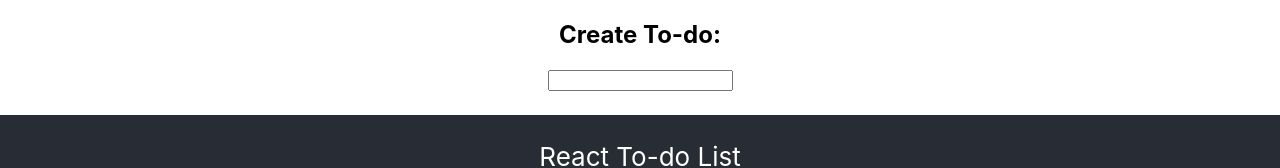
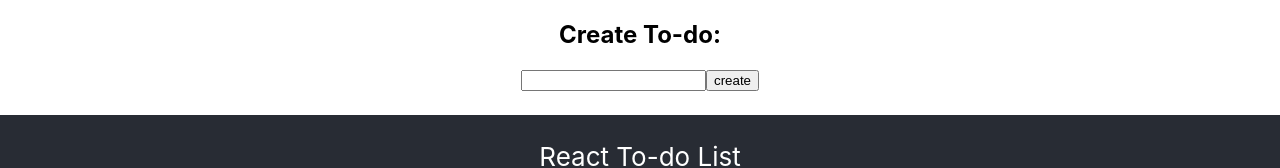
Before and after one commit to jackcho626/react-todo-list, a React (Create React App) app: page / in a window 1280 px wide. Shown: the top 168 px of the page. Built offline with nearby package versions, Linux system fonts and the light colour scheme.

Commit message:
Added create new todo feature

```diff
--- a/src/App.js
+++ b/src/App.js
@@ -8,11 +8,12 @@
   </div>
 )
 
-const CreateTodo = ({ todo, setTodo, createTodo }) => (
+const CreateTodo = ({ setTodo, submitTodo }) => (
   <div>
     <h2>Create To-do: </h2>
-    <form onSubmit={ () => createTodo(todo) }>
+    <form onSubmit={ submitTodo }>
       <input onChange={ e => setTodo(e.target.value) } />
+      <input type='submit' value='create' />
     </form>
   </div>
 )
@@ -24,7 +25,12 @@
     setTodoList(newList)
   }
 
-  return <CreateTodo todo={ todo } setTodo={ setTodo } createTodo={ createTodo } />
+  const submitTodo = (e) => {
+    e.preventDefault() // prevent reverting to default
+    createTodo(todo)
+  }
+
+  return <CreateTodo setTodo={ setTodo } submitTodo={ submitTodo } />
 }
 
 const App = ({ todoList, setTodoList }) => (
@@ -36,9 +42,7 @@
       </p>
     </header>
     <div>
-      {
-        todoList.map(todo => <Todo todo={ todo } />)
-      }
+      { todoList.map(todo => <Todo todo={ todo } />) }
     </div>
   </div>
 )
```
